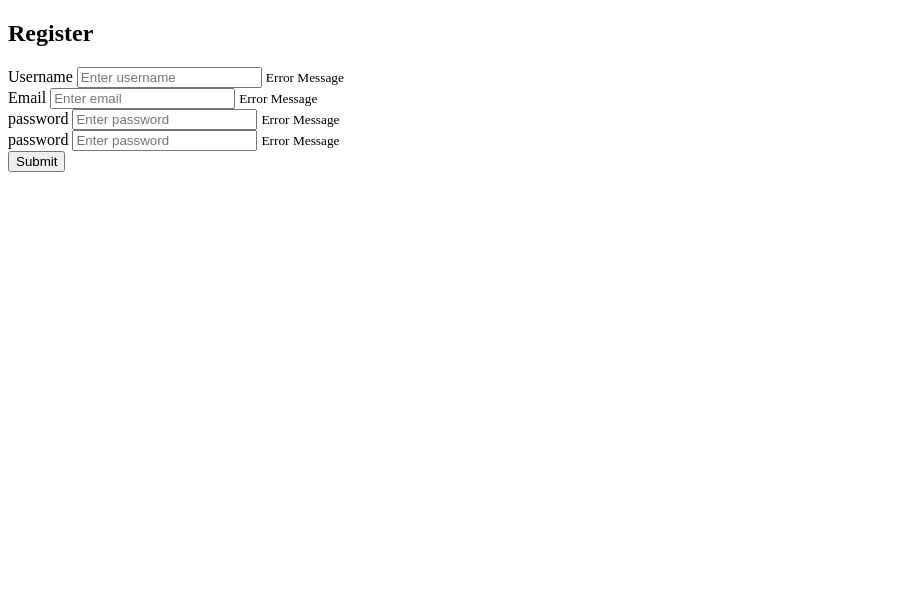
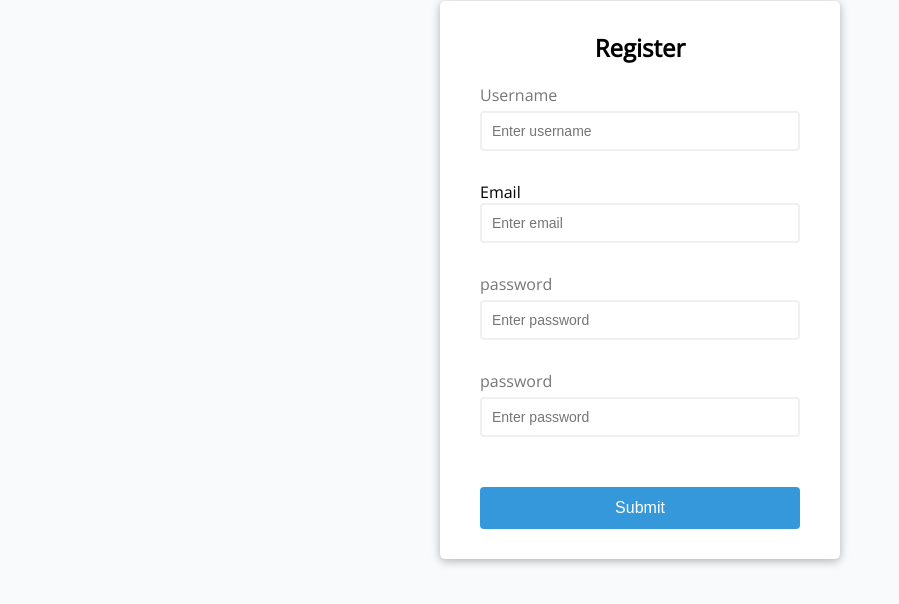
Before and after one commit to seppar93/form-validator, a plain HTML site: page index.html in a window 1280 px wide. Shown: the whole page, without its empty margins (0-899 px from the left). Drawn offline with nearby package versions, Linux system fonts and the light colour scheme.

Commit message:
styling form

```diff
--- a/style.css
+++ b/style.css
@@ -0,0 +1,98 @@
+/* font import */
+@import url('https://fonts.googleapis.com/css2?family=Open+Sans&display=swap');
+
+/* define variable scope */
+:root {
+--success-color:#2ecc71;
+--error-color:#e74c3c;
+}
+
+
+* {
+  box-sizing: border-box;
+}
+
+body {
+  background-color: #f9fafb;
+  font-family: 'Open Sans', sans-serif;
+  display: flex;
+  /* ^^ all the children will be a flex item */
+  align-items: center;
+  justify-content: center;
+  min-height: 70vh;
+  margin: 0;
+}
+
+.container {
+  background-color: #fff;
+  border-radius: 5px;
+  box-shadow: 0 2px 10px rgba(0,0,0,0.3);
+  width: 400px;
+}
+h2 {
+  text-align: center;
+  margin: 0 0 20px;
+}
+.form{
+  padding: 30px 40px;
+}
+
+.form-control {
+  margin-bottom: 10px;
+  padding-bottom: 20px;
+  position: relative;
+}
+
+.form-control label {
+  color: #777;
+  display: block;
+  margin-bottom: 5px;
+}
+
+.form-control input {
+  border: 2px solid #f0f0f0;
+  border-radius:4px;
+  display:block;
+  width: 100%;
+  padding: 10px;
+  font-size: 14px;
+}
+
+.form-control input:focus {
+  outline: 0;
+  border-color: #777;
+}
+
+.form-control.success input {
+  border-color: var(--success-color);
+}
+
+.form-control.error input {
+  border-color: var(--error-color);
+}
+
+.form-control small {
+  color: var(--error-color);
+  position: absolute;
+  bottom: 0;
+  left: 0;
+  visibility: hidden;
+}
+
+.form-control.error small {
+  visibility: visible;
+}
+
+.form button {
+  cursor: pointer;
+  background-color: #3498db;
+  border: 2px solid #3498db;
+  border-radius: 4px;
+  display: black;
+  color: #fff;
+  font-size: 16px;
+  padding: 10px;
+  margin-top: 20px;
+  width:100%;
+
+}
```
Also changed, not shown: index.html (+1 -1 lines).
